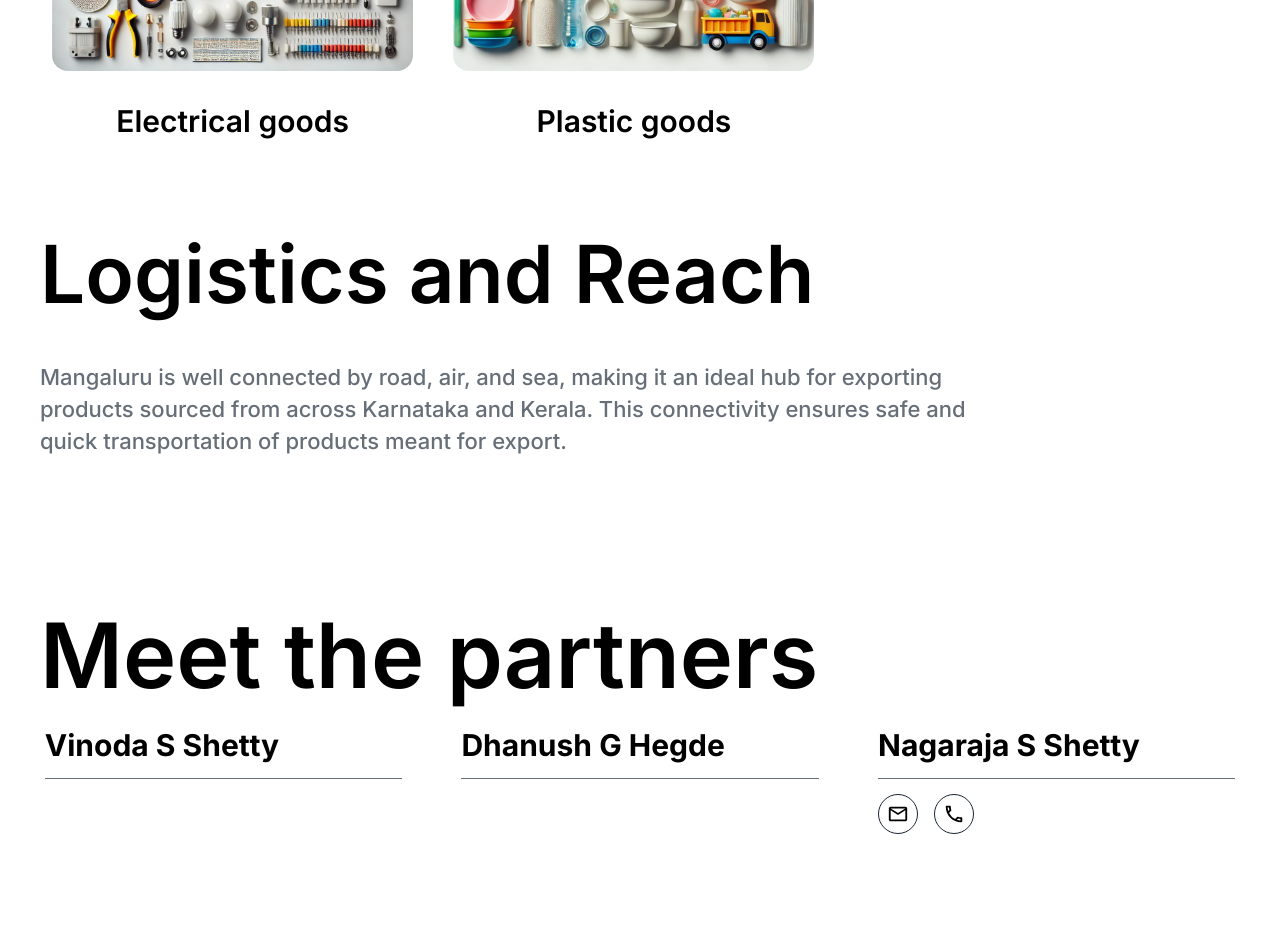
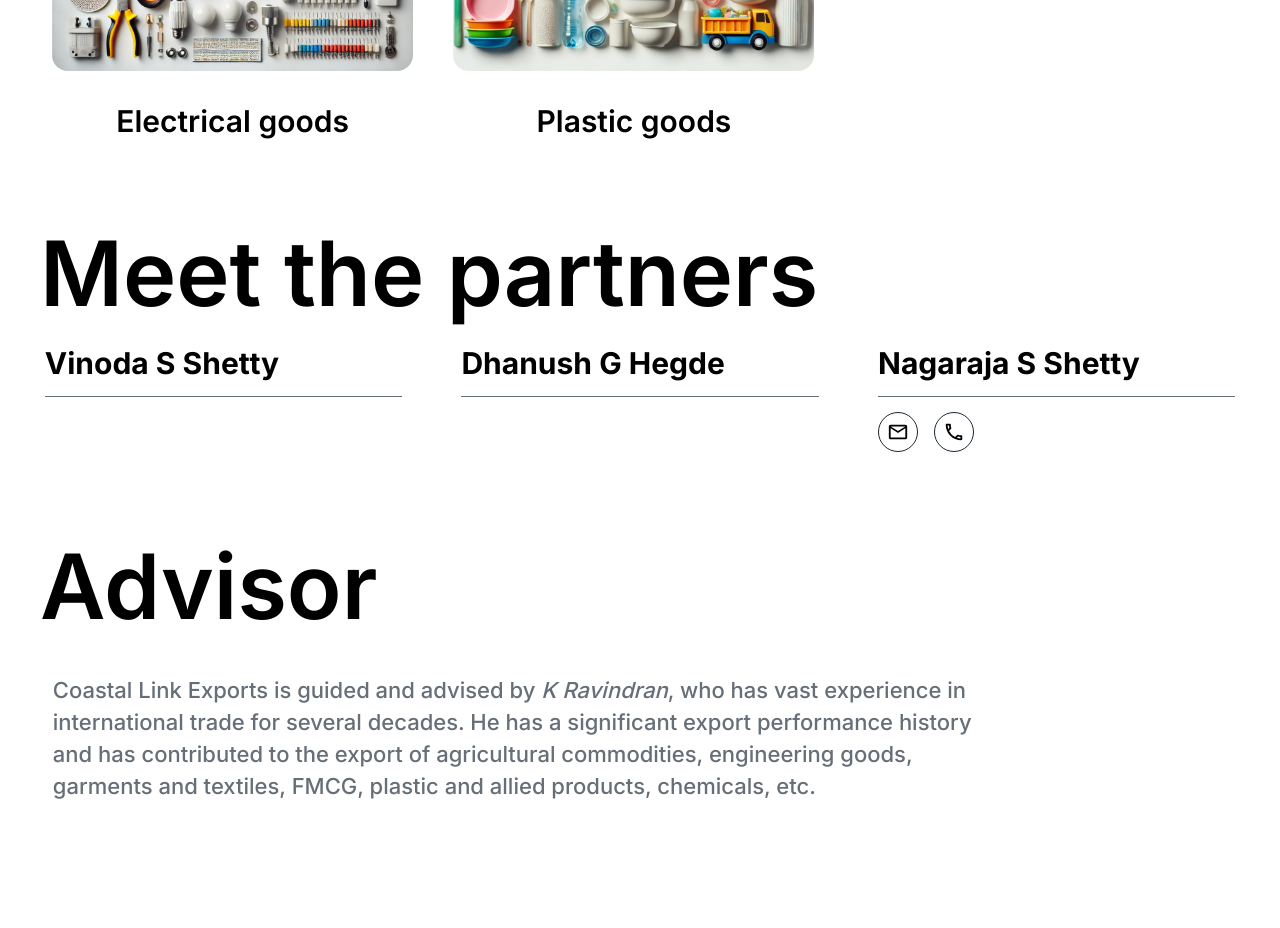
Before and after one commit to manu293/costal-link-exports, a Next.js app: page / in a window 1280 px wide. Shown: the part 3580-4508 px from the top of the page. Built offline with nearby package versions, Linux system fonts and the light colour scheme.

Commit message:
chore: Remove Service Section

```diff
--- a/src/app/page.tsx
+++ b/src/app/page.tsx
@@ -2,7 +2,6 @@
 import AboutUsSection from "@/components/AboutUsSection/aboutUs.component";
 import HeaderSection from "@/components/HeaderSection/headerSection.component";
 import FooterSection from "@/components/FooterSection/footerSection.component";
-import ServiceSection from "@/components/ServicesSection/servicesSection.component";
 import PartnersSection from "@/components/PartnersSection/partnersSection.component";
 import CustomerReviews from "@/components/CustomersReview/customersReview.component";
 import CommitmentSection from "@/components/CommitmentSection/commitmentSection.component";
@@ -15,7 +14,6 @@
       <main className="mainContainer">
         <CustomerReviews />
         <CommitmentSection />
-        <ServiceSection />
         <PartnersSection />
       </main>
       <FooterSection />
```
